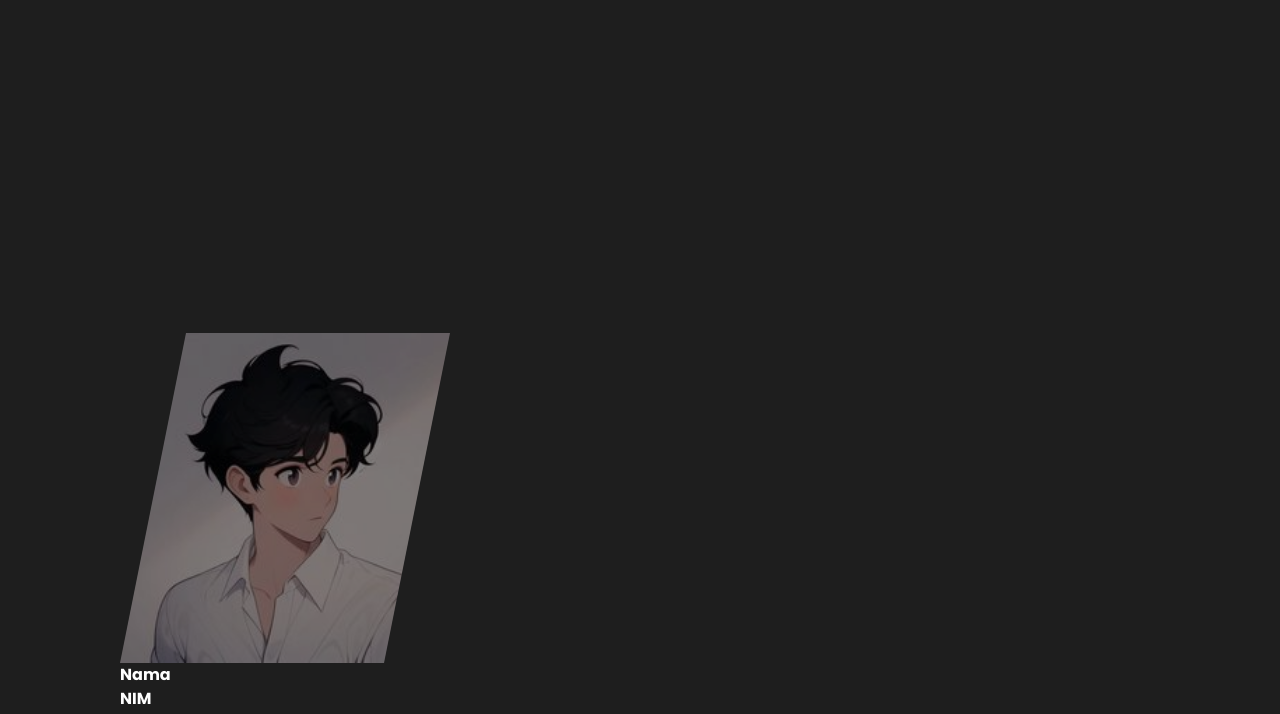
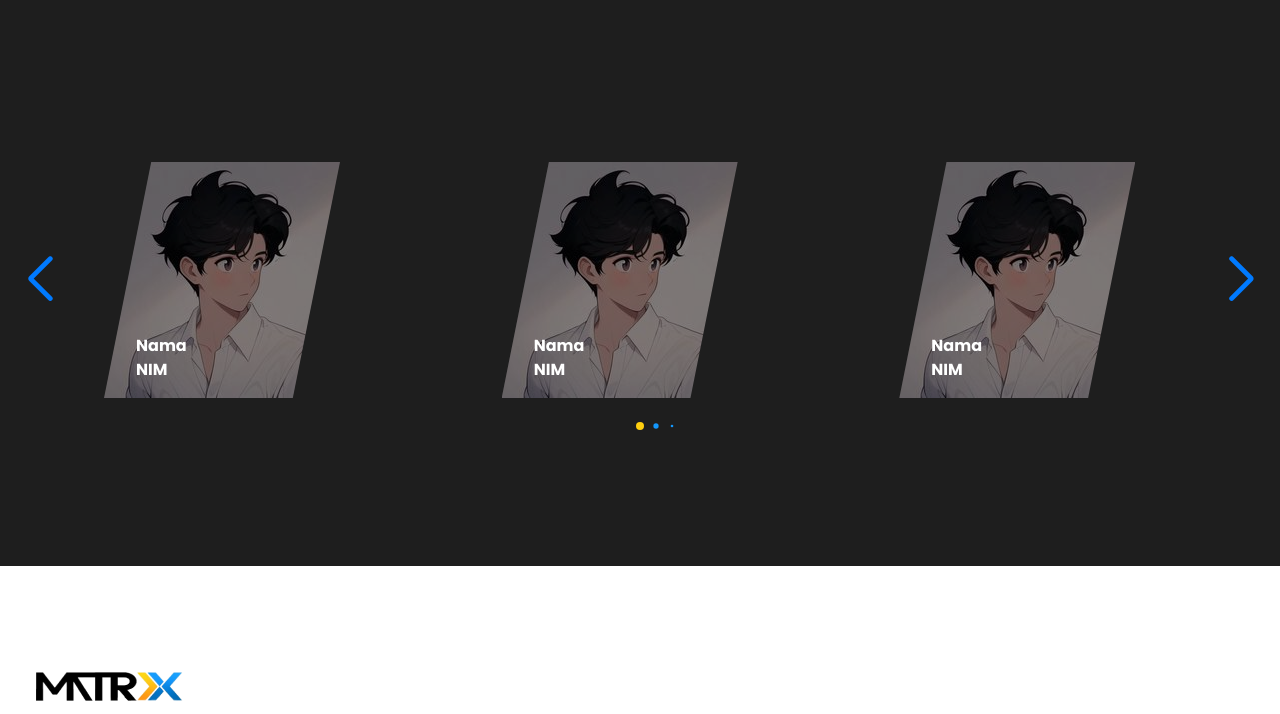
Before and after one commit to Uniclowns/MATRIX, a website: page profil.html in a window 1280 px wide. Shown: the part 322-1036 px from the top of the page. Drawn offline with nearby package versions, Linux system fonts and the light colour scheme.

Commit message:
slider selesai

```diff
--- a/profil.html
+++ b/profil.html
@@ -8,28 +8,19 @@
     <link href="dist/output.css" rel="stylesheet" />
     <link rel="preconnect" href="https://fonts.googleapis.com" />
     <link rel="preconnect" href="https://fonts.gstatic.com" crossorigin />
-    <link
-      href="https://fonts.googleapis.com/css2?family=Poppins:wght@400;600;700&display=swap"
-      rel="stylesheet"
-    />
+    <link href="https://fonts.googleapis.com/css2?family=Poppins:wght@400;600;700&display=swap" rel="stylesheet" />
     <link rel="stylesheet" href="dist/css/swiper-bundle.min.css" />
     <link rel="stylesheet" href="dist/css/style.css" />
   </head>
   <body style="background-color: #1e1e1e">
     <!-- Header Start -->
-    <header
-      class="absolute left-0 top-0 z-10 flex w-full items-center bg-transparent"
-    >
+    <header class="absolute left-0 top-0 z-10 flex w-full items-center bg-transparent">
       <div class="container">
         <div class="relative flex items-center justify-between">
           <div class="flex items-center justify-center px-4">
             <div class="px-1.5">
               <a href="#" class="block py-6">
-                <img
-                  src="dist/img/Logo-Untan-Universitas-Tanjungpura-PNG-1140x1142 1.png"
-                  alt=""
-                  class="h-49 w-49"
-                />
+                <img src="dist/img/Logo-Untan-Universitas-Tanjungpura-PNG-1140x1142 1.png" alt="" class="h-49 w-49" />
               </a>
             </div>
             <div class="px-1.5">
@@ -39,78 +30,36 @@
             </div>
             <div class="px-1.5">
               <a href="#home" class="block py-6">
-                <img
-                  src="dist/img/MATRIX.png"
-                  alt=""
-                  class="h-[60px] w-[88px]"
-                />
+                <img src="dist/img/MATRIX.png" alt="" class="h-[60px] w-[88px]" />
               </a>
             </div>
           </div>
           <div class="flex items-center px-4">
-            <button
-              id="hamburger"
-              name="hamburger"
-              type="button"
-              class="absolute right-4 block lg:hidden"
-            >
-              <span
-                class="hamburger-line origin-top-left transition duration-300 ease-in-out"
-              ></span>
-              <span
-                class="hamburger-line transition duration-300 ease-in-out"
-              ></span>
-              <span
-                class="hamburger-line origin-bottom-left transition duration-300 ease-in-out"
-              ></span>
+            <button id="hamburger" name="hamburger" type="button" class="absolute right-4 block lg:hidden">
+              <span class="hamburger-line origin-top-left transition duration-300 ease-in-out"></span>
+              <span class="hamburger-line transition duration-300 ease-in-out"></span>
+              <span class="hamburger-line origin-bottom-left transition duration-300 ease-in-out"></span>
             </button>
 
-            <nav
-              id="nav-menu"
-              class="absolute right-4 top-full hidden w-full max-w-[250px] rounded-lg bg-primary py-5 shadow-lg lg:static lg:block lg:max-w-full lg:rounded-none lg:bg-transparent lg:shadow-none"
-            >
+            <nav id="nav-menu" class="absolute right-4 top-full hidden w-full max-w-[250px] rounded-lg bg-primary py-5 shadow-lg lg:static lg:block lg:max-w-full lg:rounded-none lg:bg-transparent lg:shadow-none">
               <ul class="block lg:flex">
                 <li class="group">
-                  <a
-                    href="#home"
-                    class="mx-8 flex py-2 text-base text-white group-hover:text-secondary"
-                    >Beranda</a
-                  >
+                  <a href="#home" class="mx-8 flex py-2 text-base text-white group-hover:text-secondary">Beranda</a>
                 </li>
                 <li class="group">
-                  <a
-                    href="#about"
-                    class="mx-8 flex py-2 text-base text-white group-hover:text-secondary"
-                    >Tentang MATRIX</a
-                  >
+                  <a href="#about" class="mx-8 flex py-2 text-base text-white group-hover:text-secondary">Tentang MATRIX</a>
                 </li>
                 <li class="group">
-                  <a
-                    href="#portfolio"
-                    class="mx-8 flex py-2 text-base text-white group-hover:text-secondary"
-                    >Profil Anggota</a
-                  >
+                  <a href="#portfolio" class="mx-8 flex py-2 text-base text-white group-hover:text-secondary">Profil Anggota</a>
                 </li>
                 <li class="group">
-                  <a
-                    href="#clients"
-                    class="mx-8 flex py-2 text-base text-white group-hover:text-secondary"
-                    >Galeri</a
-                  >
+                  <a href="#clients" class="mx-8 flex py-2 text-base text-white group-hover:text-secondary">Galeri</a>
                 </li>
                 <li class="group">
-                  <a
-                    href="#blog"
-                    class="mx-8 flex py-2 text-base text-white group-hover:text-secondary"
-                    >Lagu-Lagu</a
-                  >
+                  <a href="#blog" class="mx-8 flex py-2 text-base text-white group-hover:text-secondary">Lagu-Lagu</a>
                 </li>
                 <li class="group">
-                  <a
-                    href="#contact"
-                    class="mx-8 flex py-2 text-base text-white group-hover:text-secondary"
-                    >Kontak</a
-                  >
+                  <a href="#contact" class="mx-8 flex py-2 text-base text-white group-hover:text-secondary">Kontak</a>
                 </li>
               </ul>
             </nav>
@@ -123,43 +72,81 @@
     <!-- Hero Section Start -->
     <section id="home">
       <div class="relative">
-        <img
-          src="dist/img/2.jpg"
-          alt=""
-          class="relative mx-auto max-w-full blur-xs brightness-50"
-        />
-        <h1
-          class="absolute left-1/2 top-1/2 -translate-x-1/2 -translate-y-1/2 text-center text-xl font-bold text-primary lg:text-4xl xl:text-6xl"
-        >
-          Profil Angkatan
-        </h1>
+        <img src="dist/img/2.jpg" alt="" class="relative mx-auto max-w-full blur-xs brightness-50" />
+        <h1 class="absolute left-1/2 top-1/2 -translate-x-1/2 -translate-y-1/2 text-center text-xl font-bold text-primary lg:text-4xl xl:text-6xl">Profil Angkatan</h1>
       </div>
     </section>
     <!-- Hero Section End -->
 
     <!-- About Section Start -->
     <section id="about" class="pb-32 pt-36">
-      <div class="container flex min-h-[100vh] items-center justify-center">
-        <div
-          class="slide-container swiper w-full max-w-[1120px] md:mx-[10px] md:my-[0]"
-        >
-          <div class="slide-content mx-10 my-0 overflow-hidden">
-            <div class="card-wrapper swiper-wrapper">
-              <div class="card swiper-slide card-ketang">
-                <img
-                  src="dist/img/1.jpg"
-                  alt=""
-                  class="h-full w-full object-cover brightness-50"
-                />
-                <h2 class="font-bold text-white">Nama</h2>
-                <h2 class="font-bold text-white">NIM</h2>
+      <div class="m-h-[100vh] container flex items-center justify-center">
+        <div class="slide-container swiper m-w-[1120px] w-full">
+          <div class="slide-content md:mx-10px mx-10 my-0 overflow-hidden md:my-0">
+            <div class="card-wrapper swiper-wrapper px-12">
+              <div class="card swiper-slide card-ketang relative">
+                <img src="dist/img/1.jpg" alt="" class="brightness-50" />
+                <div class="absolute bottom-0 left-4 p-4 text-white">
+                  <h2 class="font-bold">Nama</h2>
+                  <h2 class="font-bold">NIM</h2>
+                </div>
+              </div>
+              <div class="card swiper-slide card-ketang relative">
+                <img src="dist/img/1.jpg" alt="" class="brightness-50" />
+                <div class="absolute bottom-0 left-4 p-4 text-white">
+                  <h2 class="font-bold">Nama</h2>
+                  <h2 class="font-bold">NIM</h2>
+                </div>
+              </div>
+              <div class="card swiper-slide card-ketang relative">
+                <img src="dist/img/1.jpg" alt="" class="brightness-50" />
+                <div class="absolute bottom-0 left-4 p-4 text-white">
+                  <h2 class="font-bold">Nama</h2>
+                  <h2 class="font-bold">NIM</h2>
+                </div>
+              </div>
+              <div class="card swiper-slide card-ketang relative">
+                <img src="dist/img/1.jpg" alt="" class="brightness-50" />
+                <div class="absolute bottom-0 left-4 p-4 text-white">
+                  <h2 class="font-bold">Nama</h2>
+                  <h2 class="font-bold">NIM</h2>
+                </div>
+              </div>
+              <div class="card swiper-slide card-ketang relative">
+                <img src="dist/img/1.jpg" alt="" class="brightness-50" />
+                <div class="absolute bottom-0 left-4 p-4 text-white">
+                  <h2 class="font-bold">Nama</h2>
+                  <h2 class="font-bold">NIM</h2>
+                </div>
+              </div>
+              <div class="card swiper-slide card-ketang relative">
+                <img src="dist/img/1.jpg" alt="" class="brightness-50" />
+                <div class="absolute bottom-0 left-4 p-4 text-white">
+                  <h2 class="font-bold">Nama</h2>
+                  <h2 class="font-bold">NIM</h2>
+                </div>
+              </div>
+              <div class="card swiper-slide card-ketang relative">
+                <img src="dist/img/1.jpg" alt="" class="brightness-50" />
+                <div class="absolute bottom-0 left-4 p-4 text-white">
+                  <h2 class="font-bold">Nama</h2>
+                  <h2 class="font-bold">NIM</h2>
+                </div>
+              </div>
+              <div class="card swiper-slide card-ketang relative">
+                <img src="dist/img/1.jpg" alt="" class="brightness-50" />
+                <div class="absolute bottom-0 left-4 p-4 text-white">
+                  <h2 class="font-bold">Nama</h2>
+                  <h2 class="font-bold">NIM</h2>
+                </div>
               </div>
             </div>
           </div>
+
+          <div class="swiper-button-next swiper-navBtn"></div>
+          <div class="swiper-button-prev swiper-navBtn"></div>
+          <div class="swiper-pagination"></div>
         </div>
-        <div class="swiper-button-next swiper-navBtn"></div>
-        <div class="swiper-button-prev swiper-navBtn"></div>
-        <div class="swiper-pagination"></div>
       </div>
     </section>
     <!-- About Section End -->
@@ -171,11 +158,7 @@
       <div class="container">
         <div class="flex flex-wrap">
           <div class="mb-12 w-full px-4 font-medium text-dark md:w-1/3">
-            <img
-              src="dist/img/matrix full logo.png"
-              alt=""
-              class="-mx-[10px] mb-5"
-            />
+            <img src="dist/img/matrix full logo.png" alt="" class="-mx-[10px] mb-5" />
             <p>Jl. Prof. DR. Hadari Nawawi, Gdg. FMIPA Baru</p>
             <p>Telepon : (0561) 577963</p>
             <p>Email : sisfo@untan.ac.id</p>
--- a/src/input.css
+++ b/src/input.css
@@ -34,3 +34,31 @@ body {
 .card-ketang img {
   clip-path: polygon(20% 0, 100% 0, 80% 100%, 0 100%);
 }
+
+.swiper-navBtn {
+  transition: color 0.3s ease;
+}
+
+.swiper-navBtn:hover {
+  @apply text-primary;
+}
+
+.swiper-navBtn::before,
+.swiper-navBtn::after {
+  @apply text-[35px] font-bold;
+}
+
+.swiper-button-next {
+  @apply right-0;
+}
+
+.swiper-button-prev {
+  @apply left-0;
+}
+
+.swiper-pagination-bullet {
+  @apply bg-primary opacity-100;
+}
+.swiper-pagination-bullet-active {
+  @apply bg-primary;
+}
```
Also changed, not shown: index.html (+1 -1 lines), dist/css/style.css, dist/output.css.
